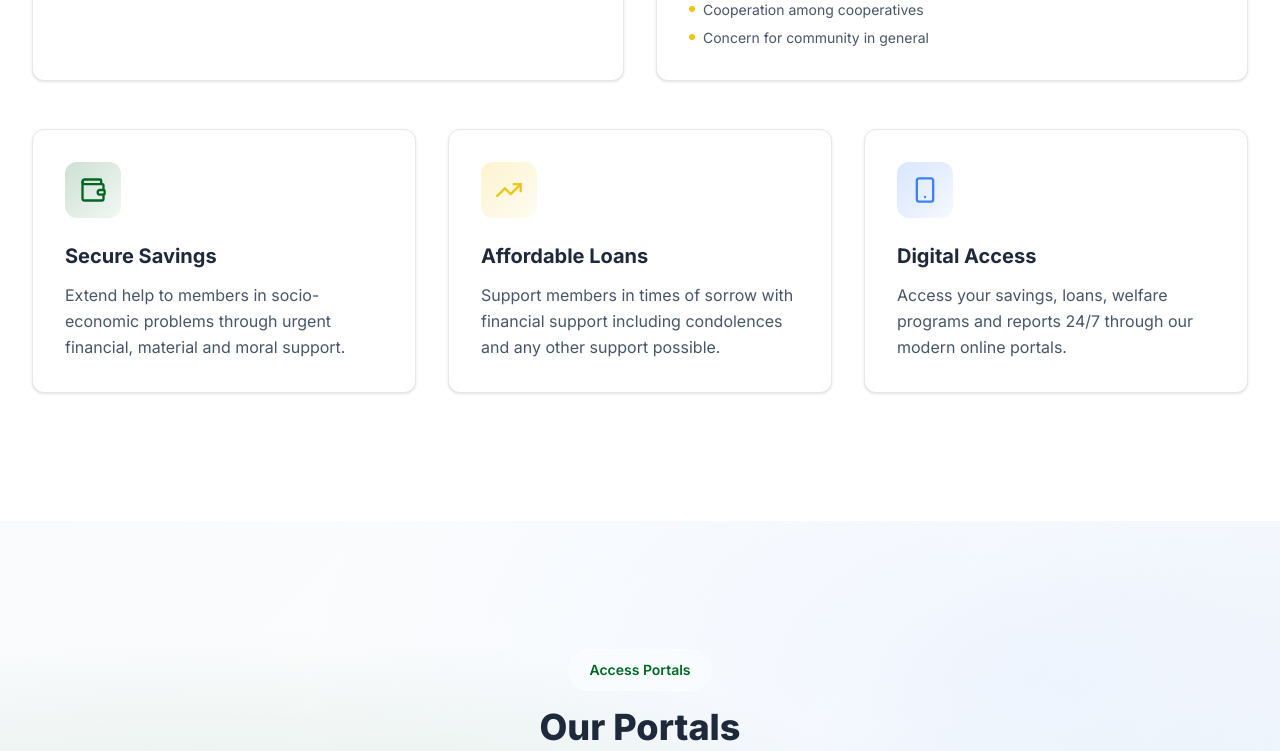
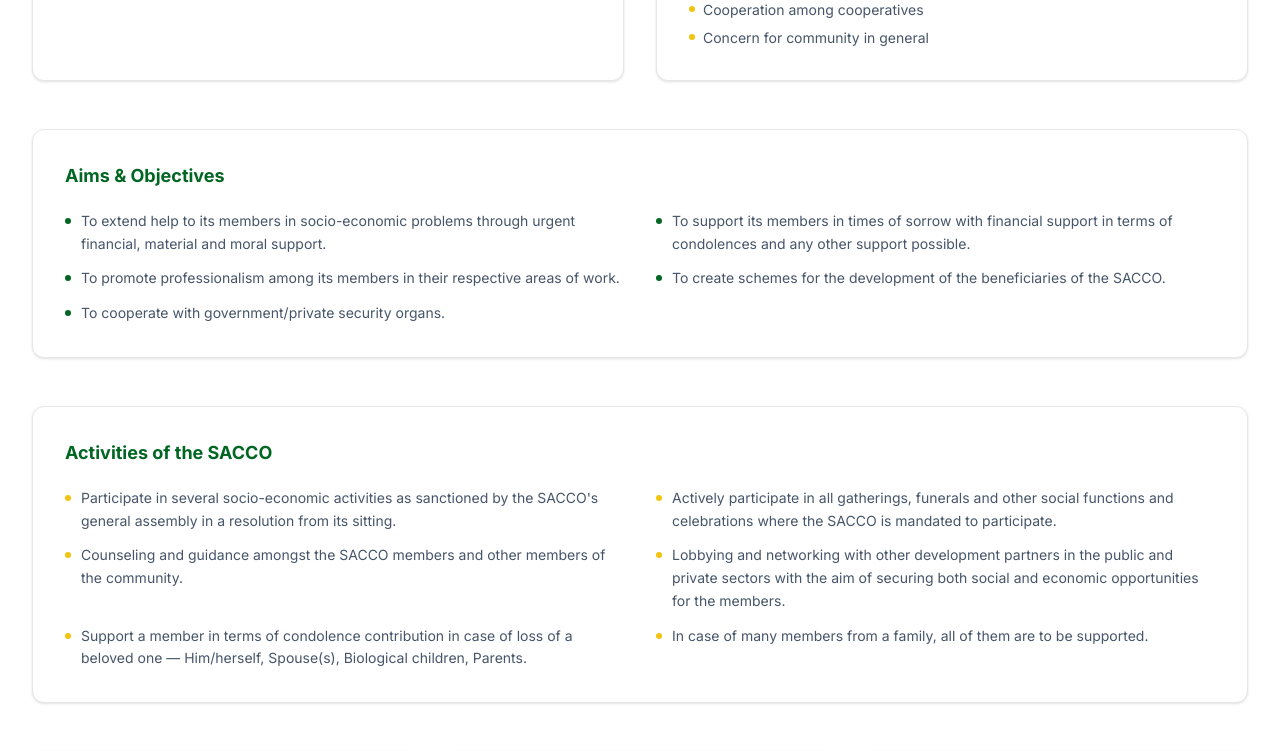
Before and after one commit to mpairwe7/iffe-sacco, a Next.js app in the folder apps/web/: page / in a window 1280 px wide. Shown: the part 1620-2371 px from the top of the page. Built offline with nearby package versions, Linux system fonts and the light colour scheme.

Commit message:
Add full Aims & Objectives and Activities of the SACCO sections to landing page

```diff
--- a/apps/web/src/app/page.tsx
+++ b/apps/web/src/app/page.tsx
@@ -267,11 +267,50 @@ export default function HomePage() {
             </div>
           </div>
 
+          {/* Aims & Objectives */}
+          <div className="bg-white dark:bg-gray-950 border border-gray-200 dark:border-gray-800 shadow-sm rounded-xl p-8 mb-12">
+            <h3 className="text-lg font-bold text-primary mb-5">Aims &amp; Objectives</h3>
+            <div className="grid md:grid-cols-2 gap-x-8 gap-y-3">
+              {[
+                "To extend help to its members in socio-economic problems through urgent financial, material and moral support.",
+                "To support its members in times of sorrow with financial support in terms of condolences and any other support possible.",
+                "To promote professionalism among its members in their respective areas of work.",
+                "To create schemes for the development of the beneficiaries of the SACCO.",
+                "To cooperate with government/private security organs.",
+              ].map((obj) => (
+                <div key={obj} className="flex items-start gap-2.5 text-sm text-text-muted leading-relaxed">
+                  <div className="w-1.5 h-1.5 rounded-full bg-primary shrink-0 mt-2" />
+                  {obj}
+                </div>
+              ))}
+            </div>
+          </div>
+
+          {/* Activities of the SACCO */}
+          <div className="bg-white dark:bg-gray-950 border border-gray-200 dark:border-gray-800 shadow-sm rounded-xl p-8 mb-12">
+            <h3 className="text-lg font-bold text-primary mb-5">Activities of the SACCO</h3>
+            <div className="grid md:grid-cols-2 gap-x-8 gap-y-3">
+              {[
+                "Participate in several socio-economic activities as sanctioned by the SACCO's general assembly in a resolution from its sitting.",
+                "Actively participate in all gatherings, funerals and other social functions and celebrations where the SACCO is mandated to participate.",
+                "Counseling and guidance amongst the SACCO members and other members of the community.",
+                "Lobbying and networking with other development partners in the public and private sectors with the aim of securing both social and economic opportunities for the members.",
+                "Support a member in terms of condolence contribution in case of loss of a beloved one — Him/herself, Spouse(s), Biological children, Parents.",
+                "In case of many members from a family, all of them are to be supported.",
+              ].map((act) => (
+                <div key={act} className="flex items-start gap-2.5 text-sm text-text-muted leading-relaxed">
+                  <div className="w-1.5 h-1.5 rounded-full bg-secondary shrink-0 mt-2" />
+                  {act}
+                </div>
+              ))}
+            </div>
+          </div>
+
           {/* Features */}
           <div className="grid md:grid-cols-3 gap-8">
             {[
-              { icon: Wallet, title: "Secure Savings", desc: "Extend help to members in socio-economic problems through urgent financial, material and moral support.", gradient: "from-primary/20 to-primary/5", text: "text-primary" },
-              { icon: TrendingUp, title: "Affordable Loans", desc: "Support members in times of sorrow with financial support including condolences and any other support possible.", gradient: "from-secondary/20 to-secondary/5", text: "text-secondary" },
+              { icon: Wallet, title: "Secure Savings", desc: "Flexible savings plans designed to help you reach your financial goals with competitive interest rates.", gradient: "from-primary/20 to-primary/5", text: "text-primary" },
+              { icon: TrendingUp, title: "Affordable Loans", desc: "Low interest rates and easy repayment terms to fuel your business and personal growth.", gradient: "from-secondary/20 to-secondary/5", text: "text-secondary" },
               { icon: Smartphone, title: "Digital Access", desc: "Access your savings, loans, welfare programs and reports 24/7 through our modern online portals.", gradient: "from-info/20 to-info/5", text: "text-info" },
             ].map((feature) => (
               <div key={feature.title} className="group bg-white dark:bg-gray-950 border border-gray-200 dark:border-gray-800 shadow-sm rounded-xl p-8 hover:-translate-y-1 transition-transform cursor-default">
```
